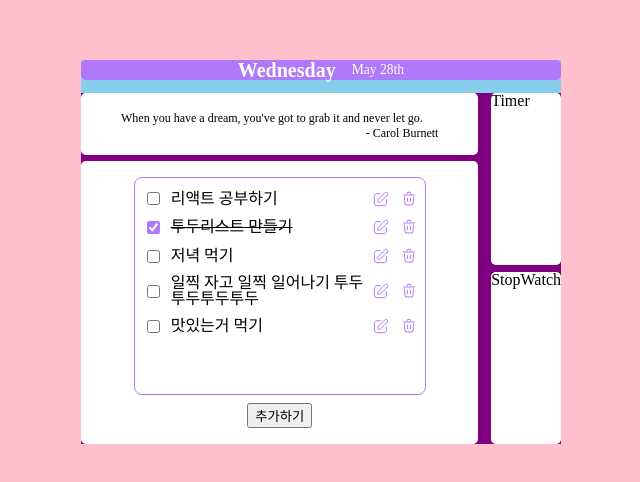
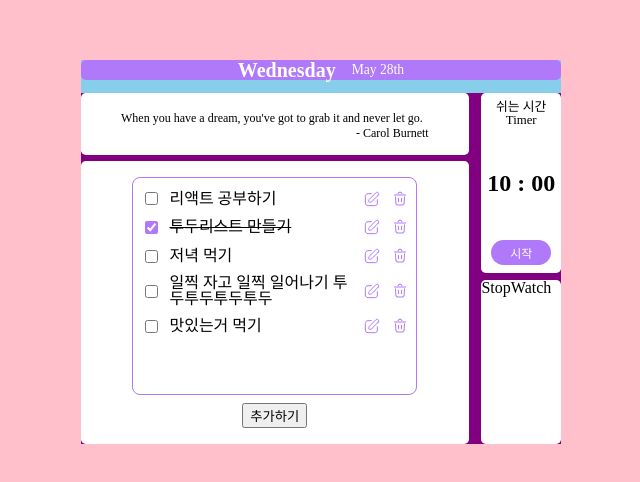
Before and after one commit to sysysysyb/my-todo-list, a React (Vite) app: page / in a window 1280 px wide. Shown: the part 180-662 px from the top of the page, without its empty margins (319-959 px from the left). Built offline with nearby package versions, Linux system fonts and the light colour scheme.

Commit message:
✨ Timer 컴포넌트 추가
쉬는 시간을 가질 때 사용할 10분 타이머 기능 추가 / 시작 버튼 클릭하면 타이머 시작 / 종료 버튼 누르면 타이머 초기화

```diff
--- a/src/components/Timer.jsx
+++ b/src/components/Timer.jsx
@@ -1,13 +1,74 @@
 import styled from "@emotion/styled";
+import { useEffect, useRef, useState } from "react";
+import { addMinutes, format, subSeconds } from "date-fns";
 
 const Container = styled.div`
   background-color: #ffffff;
   border-radius: 0.3rem;
   flex: 1;
+  display: flex;
+  flex-direction: column;
+  justify-content: space-between;
+  align-items: center;
+  padding: 0.5rem 0;
+`;
+
+const Title = styled.div`
+  text-align: center;
+  font-size: 0.8rem;
+  font-weight: 500;
+`;
+
+const TimerTime = styled.div`
+  font-size: 1.5rem;
+  font-weight: 600;
+`;
+
+const TimerButton = styled.button`
+  border: 0;
+  background-color: #af79fa;
+  color: #fff;
+  padding: 0.25rem 1.2rem;
+  border-radius: 0.8rem;
+  font-size: 0.75rem;
+  cursor: pointer;
 `;
 
 function Timer() {
-  return <Container>Timer</Container>;
+  const [isClicked, setClicked] = useState(false);
+  const [remainingTime, setRemainingTime] = useState(60 * 10);
+
+  const minutes = String(Math.floor(remainingTime / 60)).padStart(2, "0");
+  const seconds = String(remainingTime % 60).padStart(2, "0");
+
+  useEffect(() => {
+    if (isClicked) {
+      const relaxTimer = setInterval(() => {
+        setRemainingTime((prev) => {
+          if (prev <= 1) {
+            clearInterval(relaxTimer);
+            return;
+          }
+          return prev - 1;
+        });
+      }, 1000);
+      return () => clearInterval(relaxTimer);
+    } else {
+      setRemainingTime(60 * 10);
+    }
+  }, [isClicked]);
+
+  return (
+    <Container>
+      <Title>쉬는 시간 Timer</Title>
+      <TimerTime>
+        {minutes} : {seconds}
+      </TimerTime>
+      <TimerButton onClick={() => setClicked((prev) => !prev)}>
+        {isClicked ? "종료" : "시작"}
+      </TimerButton>
+    </Container>
+  );
 }
 
 export default Timer;
```
